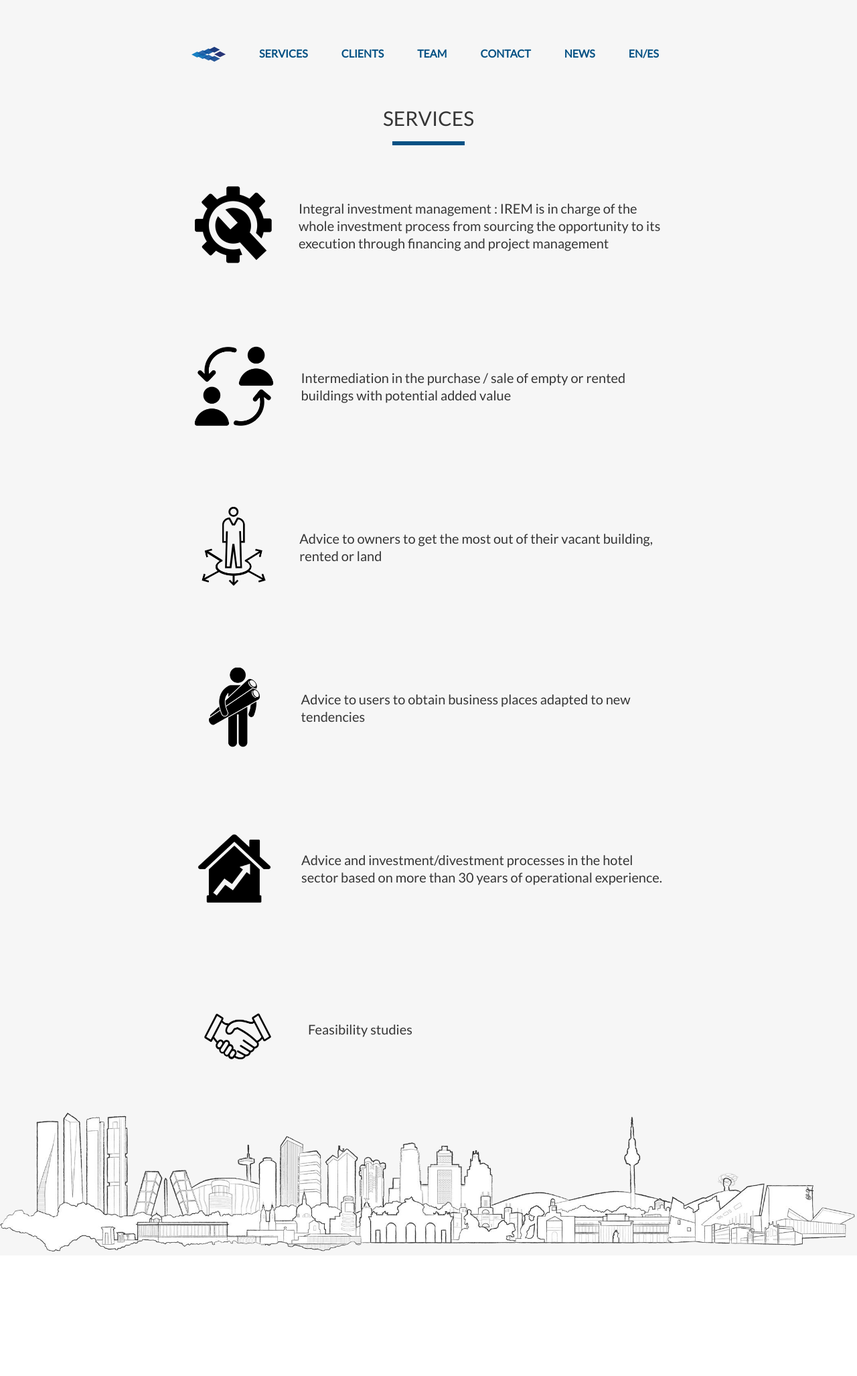
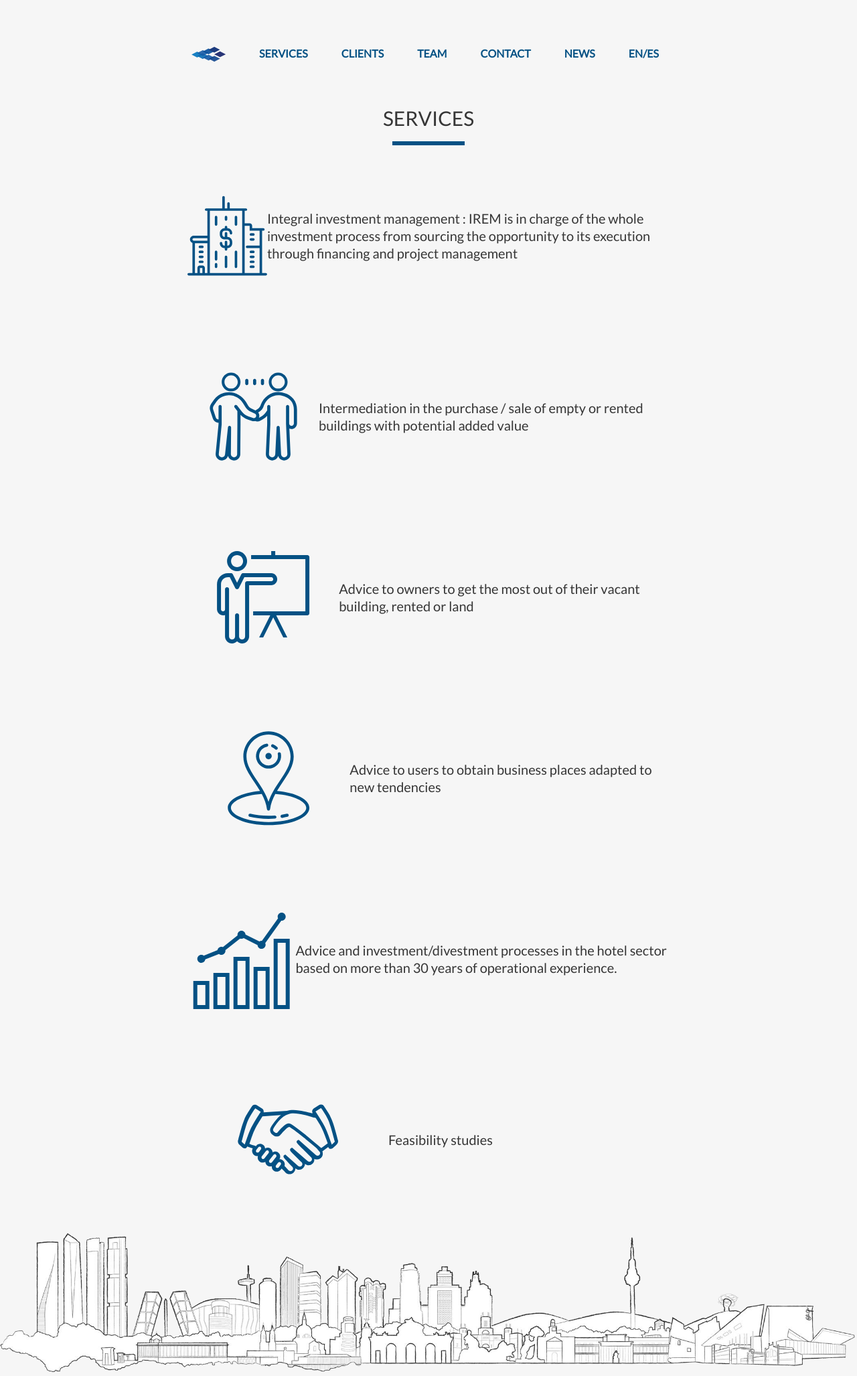
Before and after one commit to cserron/iremcap, a Jekyll site: the page built from services.md, in a window 1280 px wide. Shown: the whole page at 67% size. Built offline with Jekyll 4.4.1, drawn with Linux system fonts in a browser that asks for light colours; before the commit the page ends 1875 px from its top, so only the background shows below that.

Commit message:
Icons in Services.

```diff
--- a/_layouts/services.html
+++ b/_layouts/services.html
@@ -13,14 +13,11 @@ layout: default
   %}
 
   <div class="services">
-
     {% for item in page_data.services %}
-        <div class="services__service">
-            <img class="services__service--img" src="{{item.link | prepend: site.baseurl}}" alt="">
-            <span class="services__service--text">{{item.text}}</span>
+    <div class="services-item">
+      <svg><use class="services-item__img" xlink:href="#{{ item.icon }}" /></svg>
+      <span class="services-item__text">{{ item.text }}</span>
     </div>
     {% endfor %}
-
   </div>
-
 </section>
--- a/_sass/pages/_home.scss
+++ b/_sass/pages/_home.scss
@@ -122,11 +122,6 @@
     justify-content: space-evenly;
     text-align: center;
 
-    &--img {
-      width: 150px;
-      height: 120px;
-    }
-
     &--text {
       color: $black;
       font-size: 20px;
@@ -180,7 +175,7 @@
         background-color: $blue;
         border: none;
 
-        svg {
+        .skills-item__img {
           fill: $white;
           width: 4rem;
           height: 4rem;
@@ -211,7 +206,7 @@
         width: 100%;
       }
 
-      svg {
+      .skills-item__img {
         fill: $blue;
         width: 3rem;
         height: 3rem;
--- a/_sass/pages/_services.scss
+++ b/_sass/pages/_services.scss
@@ -37,7 +37,7 @@
     margin: 0 auto;
   }
 
-  &__service {
+  .services-item {
 
     margin: 30px;
 
@@ -57,7 +57,9 @@
       padding: 30px 0;
     }
 
-    &--img {
+    &__img {
+      fill: $blue;
+
       @include for-size(desktop-up) {
         padding-right: 30px;
       }
@@ -68,7 +70,7 @@
       height: 120px;
     }
 
-    &--text {
+    &__text {
       @include for-size(phone-only) {
         text-align: center;
       }
```
Also changed, not shown: _data/page__services.yml (+13 -13 lines). Lines whose indentation alone changed are shown as unchanged.
